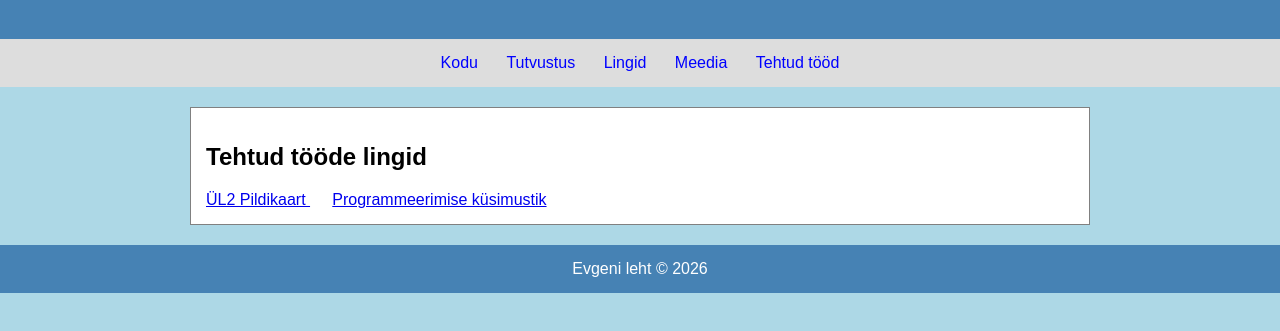
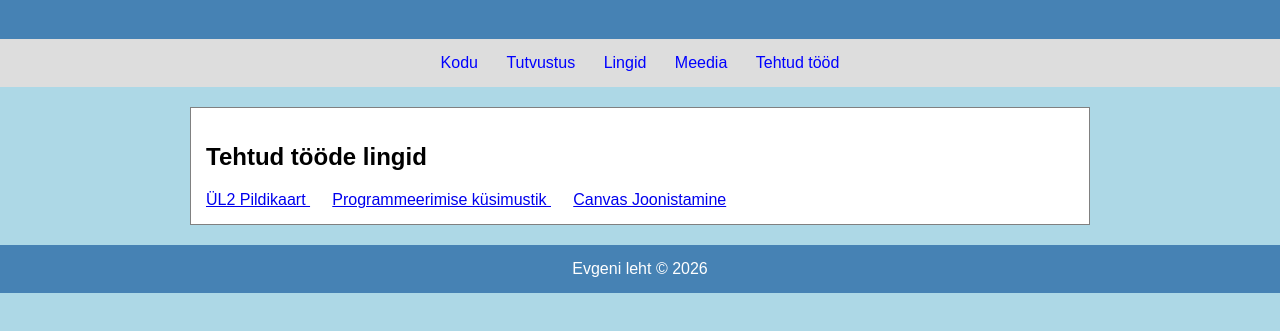
Before and after one commit to shzyy/veebirakendus, a plain HTML site: page tood.html in a window 1280 px wide. Shown: the part 81-412 px from the top of the page. Drawn offline with Linux system fonts and the light colour scheme.

Commit message:
Обновление проекта

```diff
--- a/tood.html
+++ b/tood.html
@@ -35,6 +35,11 @@
     <a href="tood/kysimustik.html">
       Programmeerimise küsimustik
     </a>
+
+    &nbsp;&nbsp;&nbsp;&nbsp;
+    <a href="joonis/canvas.joonistamine.html">
+      Canvas Joonistamine
+    </a>
   </section>
 </main>
 
```
